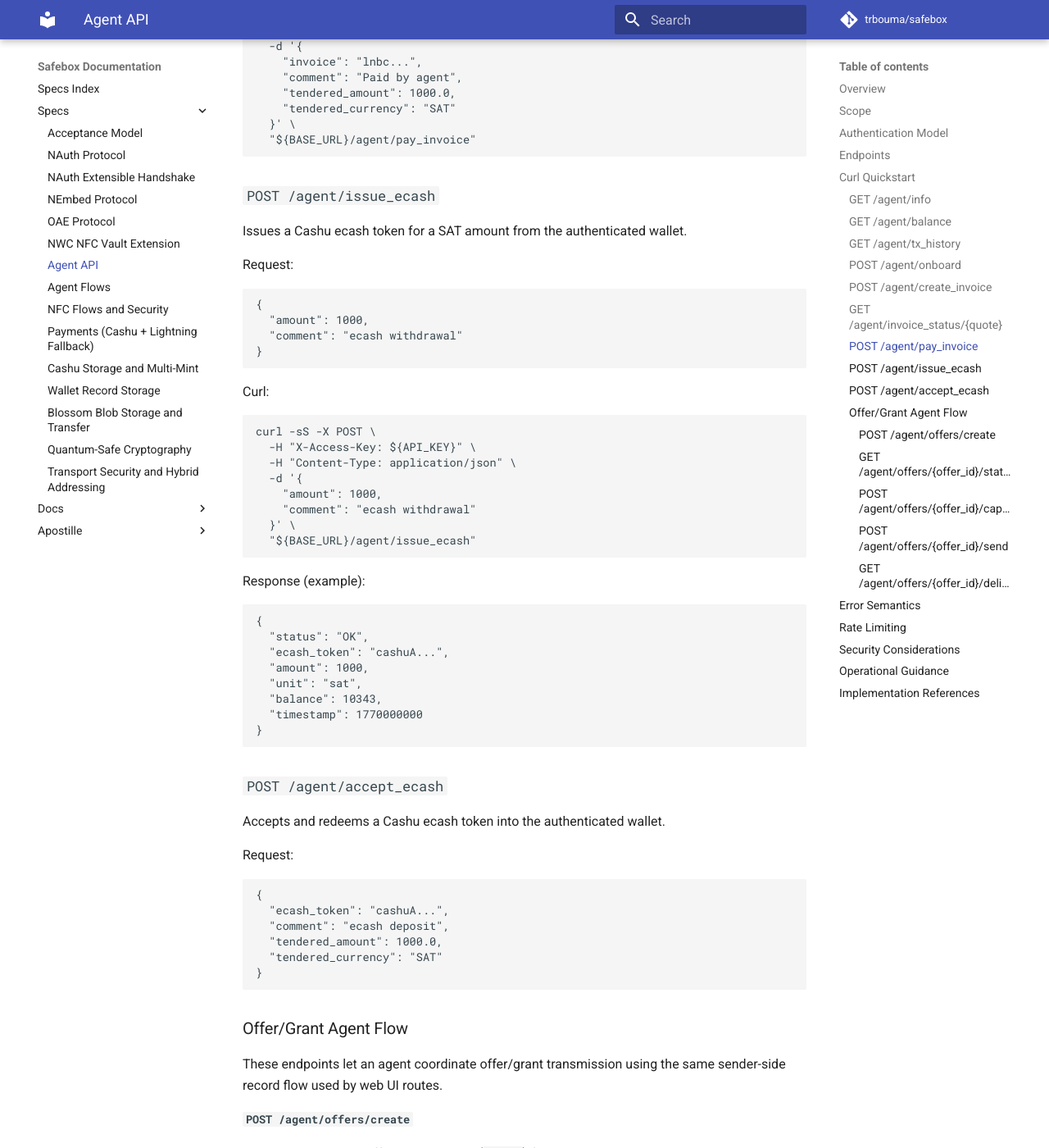
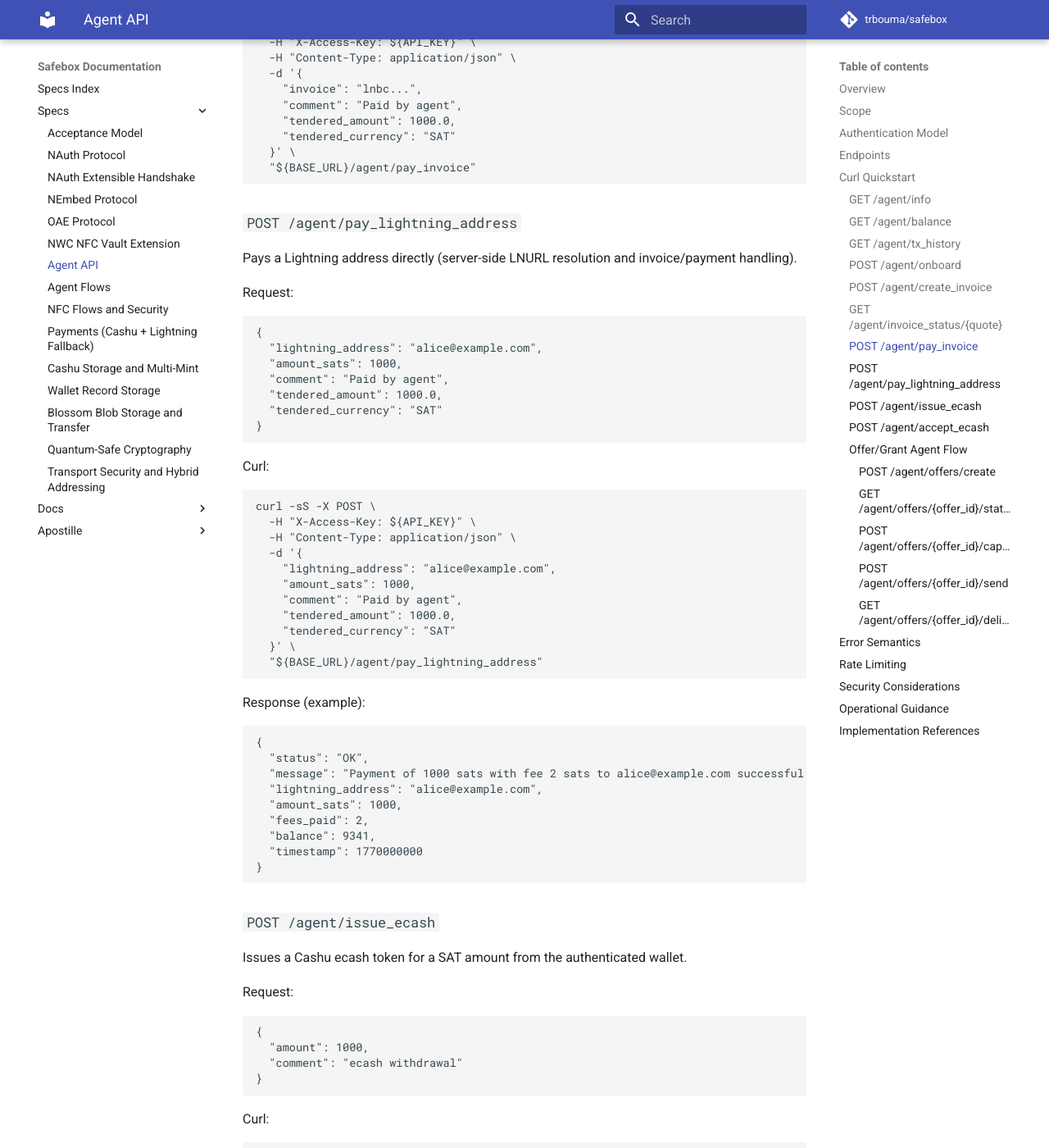
Before and after one commit to trbouma/safebox, an MkDocs documentation site: the page built from docs/specs/AGENT-API.md, in a window 1280 px wide and 1400 px high, scrolled down 5821 px. Shown: the whole window at 82% size. Built offline with MkDocs 1.6.1 and Material for MkDocs 9.7.7, drawn with Linux system fonts in a browser that asks for light colours; comment, search, counter and statistics services are not loaded; some of the changed text lies outside the part shown.

Commit message:
Add /agent/pay_lightning_address endpoint and update agent docs/skill
add POST /agent/pay_lightning_address for server-side LNURL address payments (lightning_address + amount_sats)
reuse Acorn payment path for consistent provider handling and fee reporting
persist post-payment wallet balance and return structured payment response
update AGENT-API.md with request/response/curl example
update AGENT-FLOWS.md with new payment flow
update SKILL.md to include endpoint, inputs, and execution recipe

````diff
--- a/docs/specs/AGENT-API.md
+++ b/docs/specs/AGENT-API.md
@@ -16,6 +16,7 @@ Current scope (initial release):
 - Invite-based wallet onboarding
 - Invoice creation
 - Invoice payment
+- Lightning-address payment
 - Ecash token issuance
 - Ecash token acceptance
 - Offer/grant dispatch lifecycle for agent-driven record sends
@@ -287,6 +288,52 @@ curl -sS -X POST \
   "${BASE_URL}/agent/pay_invoice"
 ```
 
+### `POST /agent/pay_lightning_address`
+
+Pays a Lightning address directly (server-side LNURL resolution and invoice/payment handling).
+
+Request:
+
+```json
+{
+  "lightning_address": "alice@example.com",
+  "amount_sats": 1000,
+  "comment": "Paid by agent",
+  "tendered_amount": 1000.0,
+  "tendered_currency": "SAT"
+}
+```
+
+Curl:
+
+```bash
+curl -sS -X POST \
+  -H "X-Access-Key: ${API_KEY}" \
+  -H "Content-Type: application/json" \
+  -d '{
+    "lightning_address": "alice@example.com",
+    "amount_sats": 1000,
+    "comment": "Paid by agent",
+    "tendered_amount": 1000.0,
+    "tendered_currency": "SAT"
+  }' \
+  "${BASE_URL}/agent/pay_lightning_address"
+```
+
+Response (example):
+
+```json
+{
+  "status": "OK",
+  "message": "Payment of 1000 sats with fee 2 sats to alice@example.com successful!",
+  "lightning_address": "alice@example.com",
+  "amount_sats": 1000,
+  "fees_paid": 2,
+  "balance": 9341,
+  "timestamp": 1770000000
+}
+```
+
 ### `POST /agent/issue_ecash`
 
 Issues a Cashu ecash token for a SAT amount from the authenticated wallet.
````
Also changed, not shown: docs/specs/AGENT-FLOWS.md (+8 -0 lines), skills/agent-api/SKILL.md (+23 -3 lines), 1 other file.
